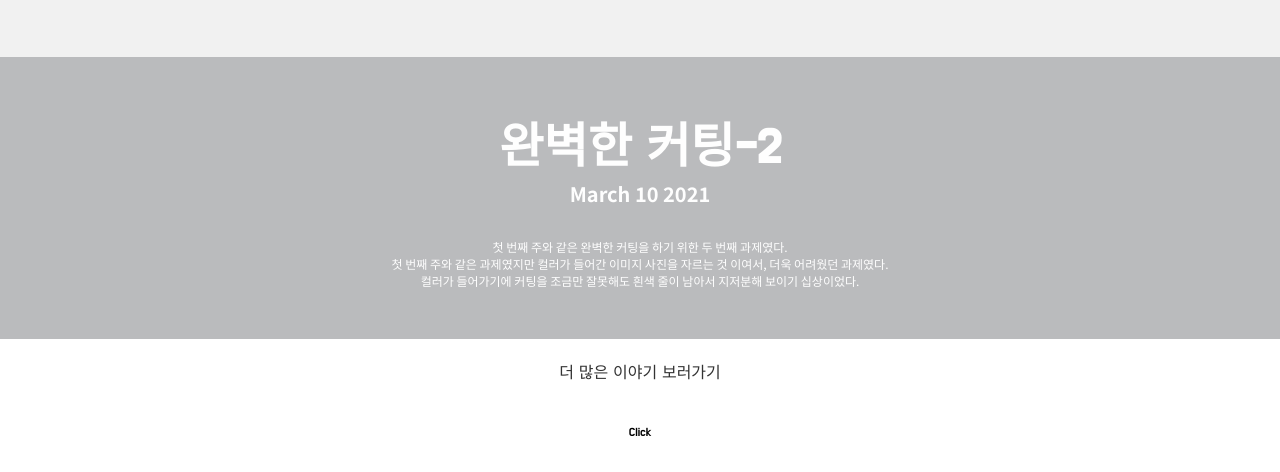
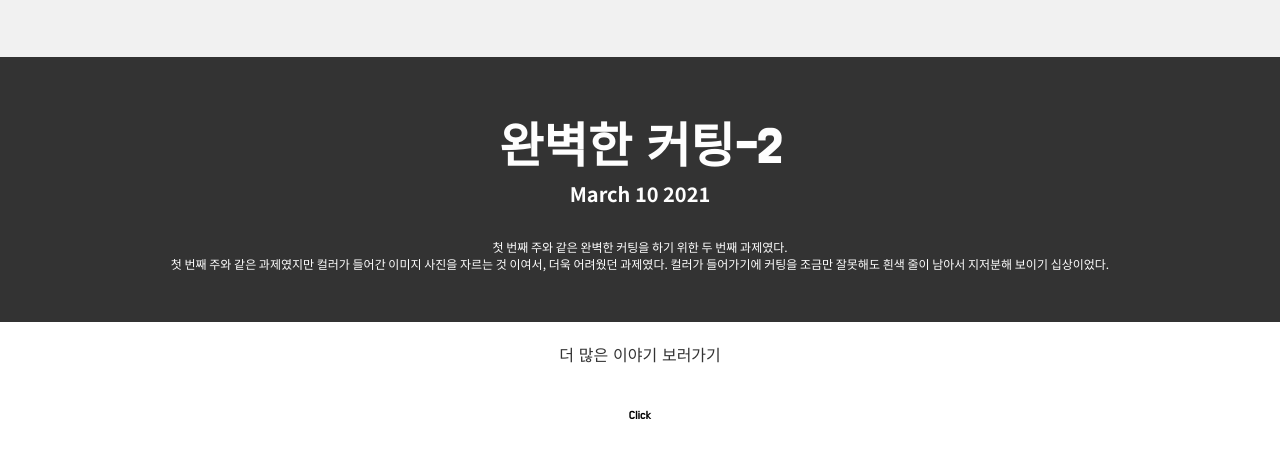
Before and after one commit to augustme415/-week2, a plain HTML site: page index.html in a window 1280 px wide. Shown: the part 741-1213 px from the top of the page. Drawn offline with nearby package versions, Linux system fonts and the light colour scheme.

Commit message:
Add files via upload

```diff
--- a/index.html
+++ b/index.html
@@ -74,7 +74,7 @@
 		<h1>완벽한 커팅-2</h1>
 		<h2>March 10 2021</h2>
 		<p>첫 번째 주와 같은 완벽한 커팅을 하기 위한 두 번째 과제였다.<br>
-		첫 번째 주와 같은 과제였지만 컬러가 들어간 이미지 사진을 자르는 것 이여서, 더욱 어려웠던 과제였다.<br>
+		첫 번째 주와 같은 과제였지만 컬러가 들어간 이미지 사진을 자르는 것 이여서, 더욱 어려웠던 과제였다.
 		컬러가 들어가기에 커팅을 조금만 잘못해도 흰색 줄이 남아서 지저분해 보이기 십상이었다.</p>
 	</header>
 
--- a/style.css
+++ b/style.css
@@ -57,7 +57,7 @@
 /*---- footer ----*/
 
 header{
-	background-color: #BABBBD;
+	background-color: #333;
 	text-align: center;
 	padding: 50px;
 }
```
